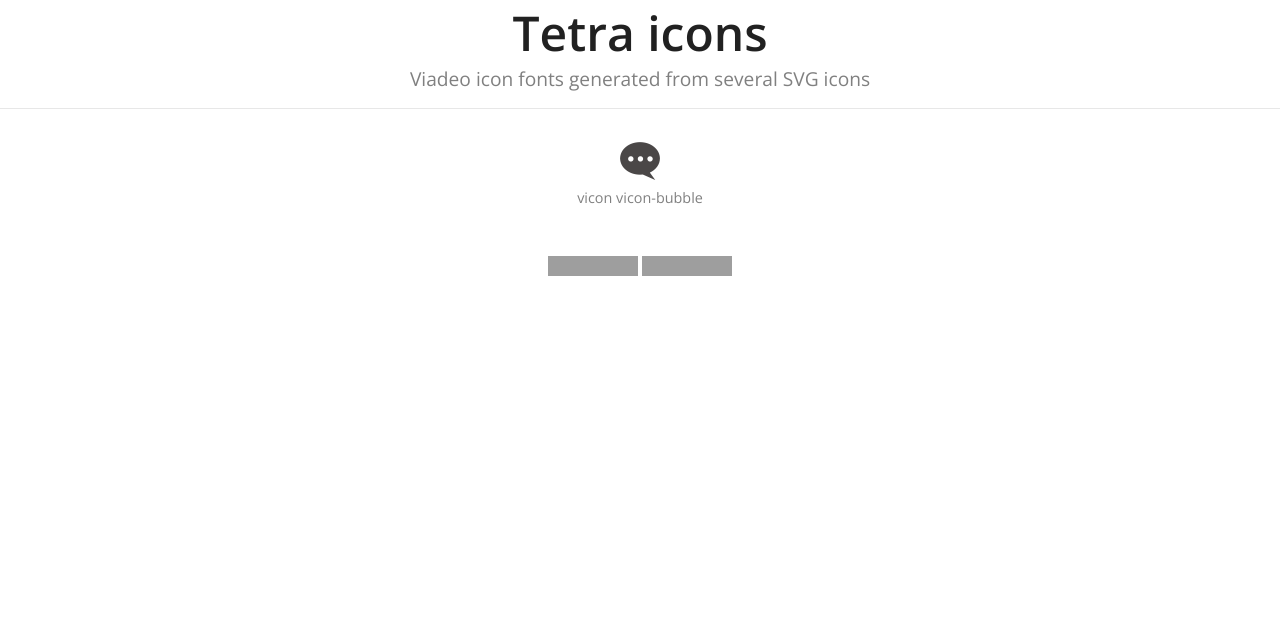
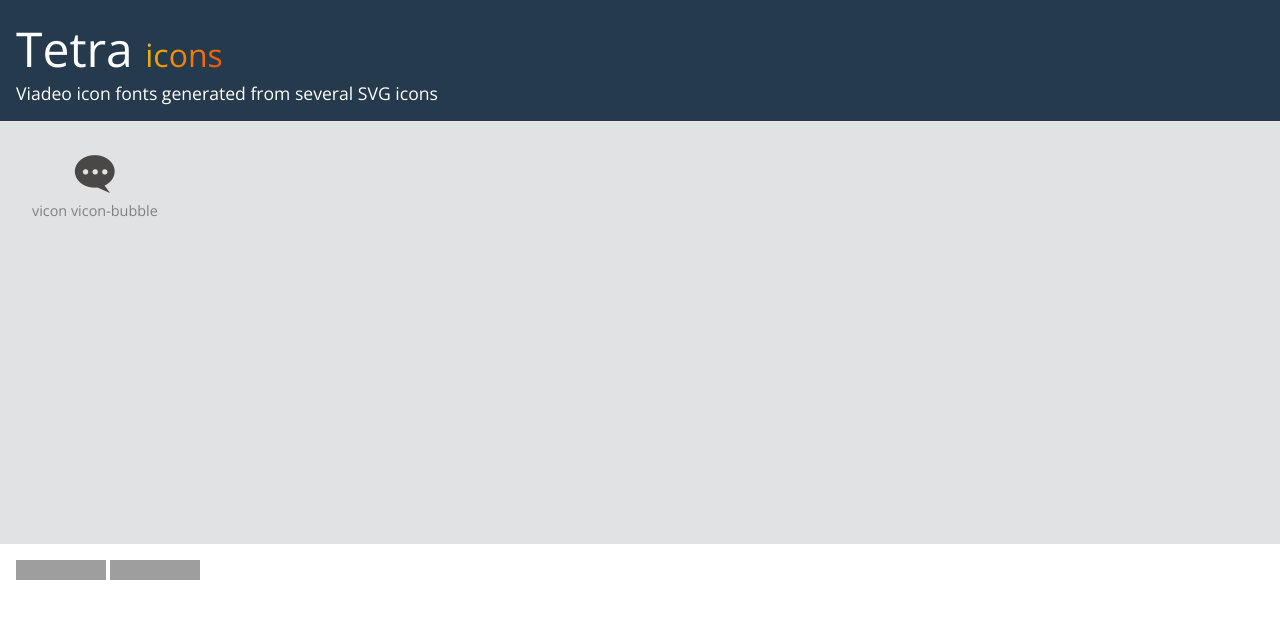
Before and after one commit to viadeo/tetra-icons, a plain HTML site: page index.html in a window 1280 px wide. Drawn offline with nearby package versions, Linux system fonts and the light colour scheme; grey boxes are pictures that could not be loaded.

Commit message:
Improve display

```diff
--- a/css/main.css
+++ b/css/main.css
@@ -422,7 +422,7 @@
 body {
   font-family: "Open Sans","Helvetica Neue",Arial,Helvetica,sans-serif;
   color: rgba(0, 0, 0, 0.87);
-  text-align: center;
+  background: #fff;
 }
 
 .github-btn {
@@ -430,9 +430,10 @@
 }
 
 .header {
-  text-align: center;
-  margin: 0 0 1rem 0;
-  padding: 0 0 1rem 0;
+  background: #253a4c;
+  color: #fff;
+  text-align: left;
+  padding: 1rem;
   border-bottom: 1px solid #e7e7e7;
 }
 
@@ -440,6 +441,16 @@
   font-weight: 600;
   font-size: 3rem;
   margin: 0;
+  font-weight: 300;
+}
+
+.header .title span {
+  font-weight: 400;
+  color: #EF830E;
+  background: -webkit-linear-gradient(150deg, #EF4C0E 0%, #EF830E 50%, #EFBF0E 100%);
+  -webkit-background-clip: text;
+  -webkit-text-fill-color: transparent;
+  font-size: 2rem;
 }
 
 @media screen and (max-width: 480px) {
@@ -449,8 +460,9 @@
 }
 
 .header .sub-title {
-  font-size: 1.2rem;
-  color: gray;
+  font-size: 1.1rem;
+  color: #fff;
+  font-weight: 300;
 }
 
 @media screen and (max-width: 480px) {
@@ -460,25 +472,28 @@
 }
 
 .footer {
-  margin: 1rem 0 0 0;
-  padding: 1rem 0 0 0;
+  padding: 1rem;
 }
 
 .row {
+  min-height: 390px;
+  background: #e0e2e4;
+  padding: 1rem;
   display: -webkit-flex;
   display: -ms-flexbox;
   display: flex;
   -webkit-flex-flow: row wrap;
       -ms-flex-flow: row wrap;
           flex-flow: row wrap;
-  -webkit-justify-content: center;
-      -ms-flex-pack: center;
-          justify-content: center;
+  -webkit-justify-content: left;
+      -ms-flex-pack: left;
+          justify-content: left;
 }
 
 .column {
   display: inline-block;
   padding: 1rem;
+  text-align: center;
 }
 
 .column__icon {
--- a/index.html
+++ b/index.html
@@ -7,17 +7,17 @@
     </head>
     <body>
         <header class='header'>
-          <h1 class='title'>Tetra icons</h1>
+          <h1 class='title'>Tetra <span>icons</span></h1>
           <div class='sub-title'>Viadeo icon fonts generated from several SVG icons</div>
         </header>
-        <div class="row">
+        <main class="row">
 
             <div class="column">
               <i class="column__icon vicon vicon-bubble"></i><br />
               <span class="column__icon-className">vicon vicon-bubble</span>
             </div>
 
-        </div>
+        </main>
         <footer class='footer'>
           <iframe class="github-btn" src="https://ghbtns.com/github-btn.html?user=viadeo&repo=tetra-icons&type=watch&count=true&v=2"
           frameborder="0" scrolling="0" width="90px" height="20px" title="Watch on GitHub"></iframe>
```
Also changed, not shown: fonts/viadeoicons.ttf, fonts/viadeoicons.woff, fonts/viadeoicons.woff2, 1 other file.
